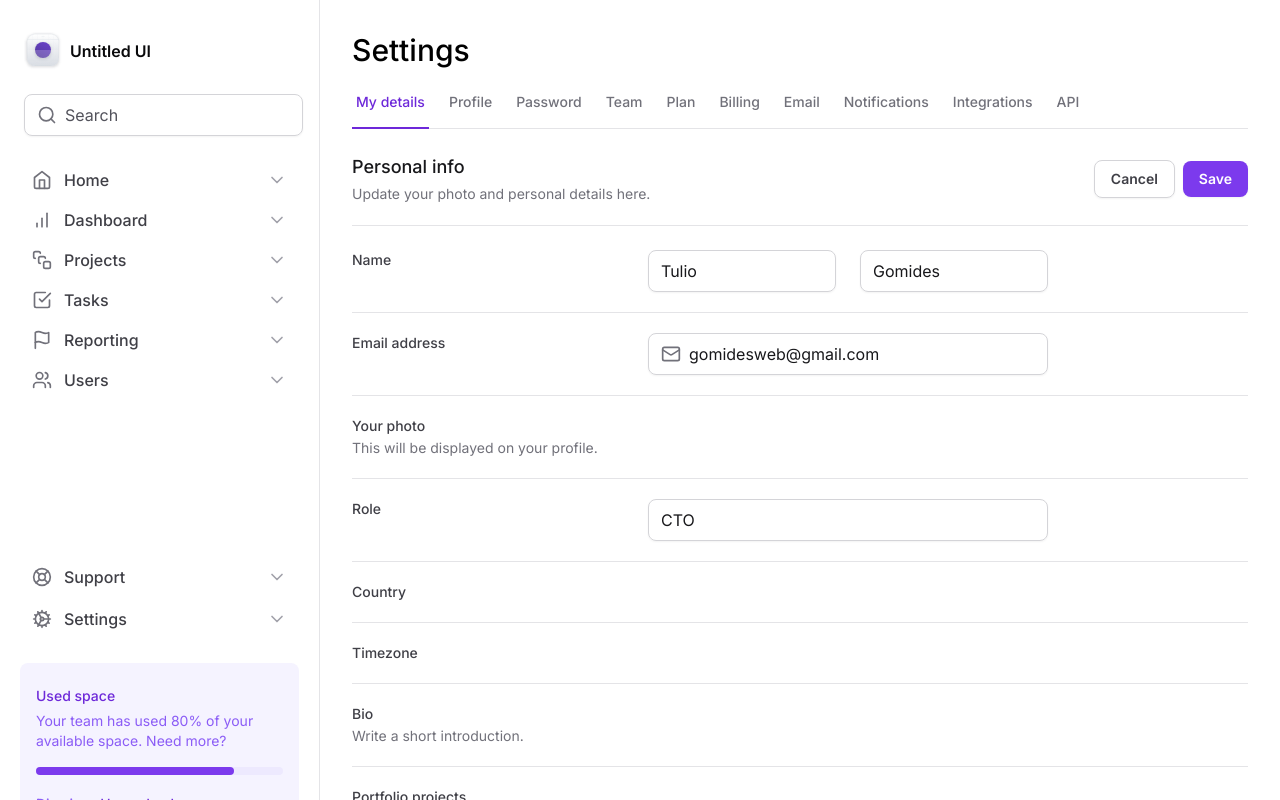
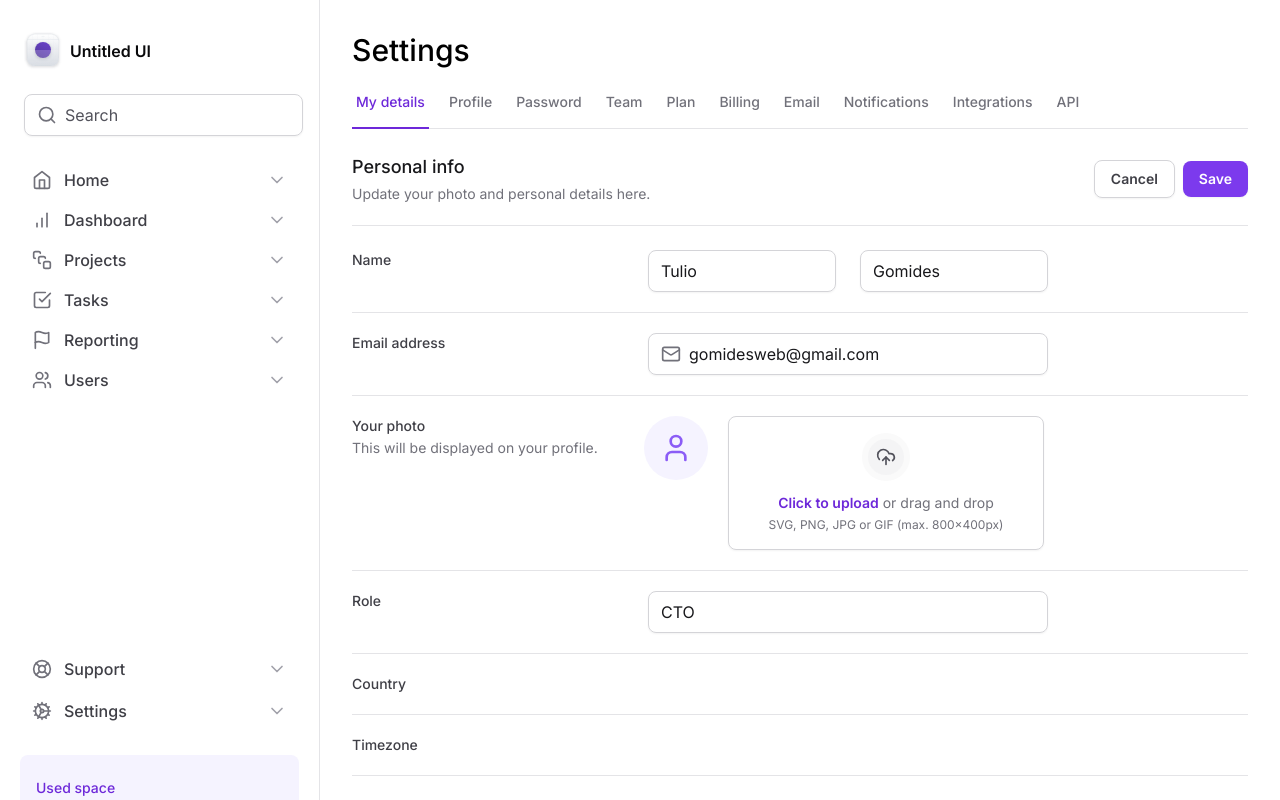
Before and after one commit to GomidesTs/mastering-tailwind, a Next.js app: page / in a window 1280 px wide. Shown: the top 800 px of the page. Built offline with nearby package versions, Linux system fonts and the light colour scheme.

Commit message:
feat: avatar upload
Starting the implementation of the photo upload component. The upload will have a preview of the selected avatar and a button to upload

```diff
--- a/src/app/page.tsx
+++ b/src/app/page.tsx
@@ -1,4 +1,4 @@
-import { Mail } from 'lucide-react';
+import { Mail, UploadCloud, User } from 'lucide-react';
 
 import { InputControl, InputPrefix, InputRoot } from '@/components/Input';
 import { SettingsTabs } from '@/components/SettingsTabs';
@@ -78,7 +78,7 @@
 
           <div className="grid-cols-form grid gap-3 pt-5">
             <label
-              htmlFor="email"
+              htmlFor="photo"
               className="text-sm font-medium text-zinc-700"
             >
               Your photo
@@ -86,7 +86,34 @@
                 This will be displayed on your profile.
               </span>
             </label>
-            <div />
+            <div className="flex items-start gap-5">
+              <div className="flex h-16 w-16 items-center justify-center rounded-full bg-violet-50">
+                <User className="h-8 w-8 text-violet-500" />
+              </div>
+
+              <label
+                htmlFor="photo"
+                className="hover:bg-violet-25 group flex flex-1 cursor-pointer flex-col items-center gap-3 rounded-lg border border-zinc-300 px-6 py-4 text-center text-zinc-500 shadow-sm hover:border-violet-200 hover:text-violet-500"
+              >
+                <div className="border-6 rounded-full border-zinc-50 bg-zinc-100 p-2 group-hover:border-violet-50 group-hover:bg-violet-100">
+                  <UploadCloud className="h-5 w-5 text-zinc-600 group-hover:text-violet-600" />
+                </div>
+
+                <div className="flex flex-col items-center gap-1">
+                  <span className="text-sm">
+                    <span className="font-semibold text-violet-700">
+                      Click to upload
+                    </span>{' '}
+                    or drag and drop
+                  </span>
+                  <span className="text-xs">
+                    SVG, PNG, JPG or GIF (max. 800x400px)
+                  </span>
+                </div>
+              </label>
+
+              <input type="file" className="sr-only" id="photo" />
+            </div>
           </div>
 
           <div className="grid-cols-form grid gap-3 pt-5">
--- a/tailwind.config.ts
+++ b/tailwind.config.ts
@@ -13,6 +13,15 @@
         form: 'minmax(7.5rem, 17.5rem) minmax(25rem, 1fr) minmax(0, 15rem)',
         profile: 'max-content 1fr max-content'
       },
+      borderWidth: {
+        6: '6px'
+      },
+
+      colors: {
+        violet: {
+          25: '#fcfaff'
+        }
+      },
       backgroundImage: {
         'gradient-radial': 'radial-gradient(var(--tw-gradient-stops))',
         'gradient-conic':
```
